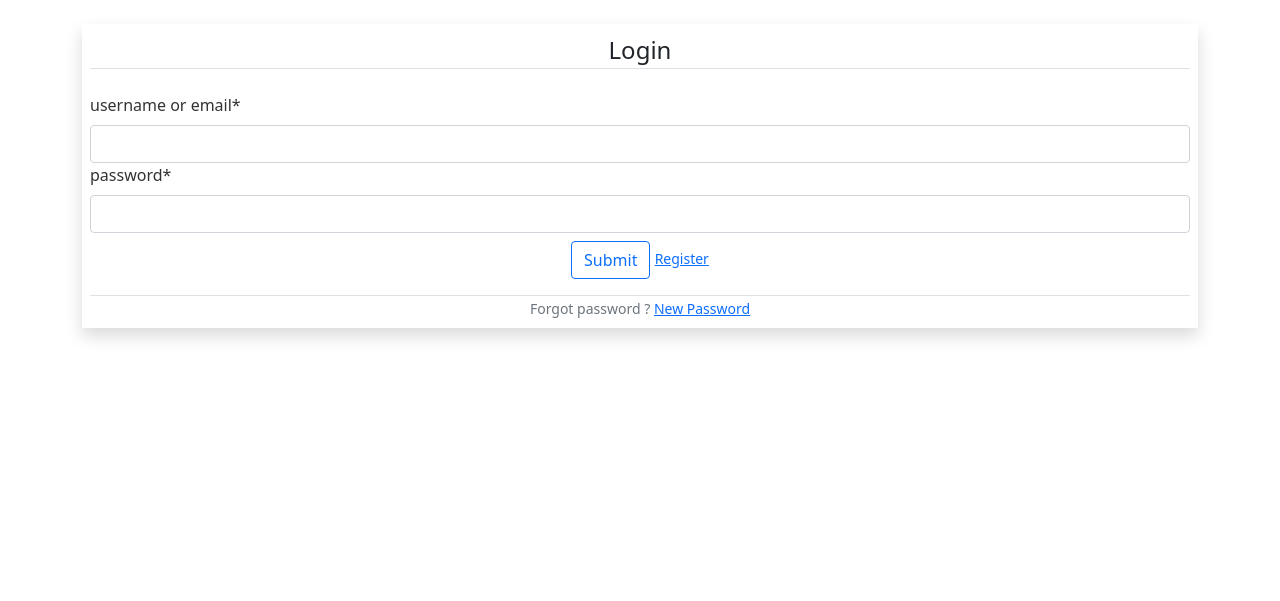
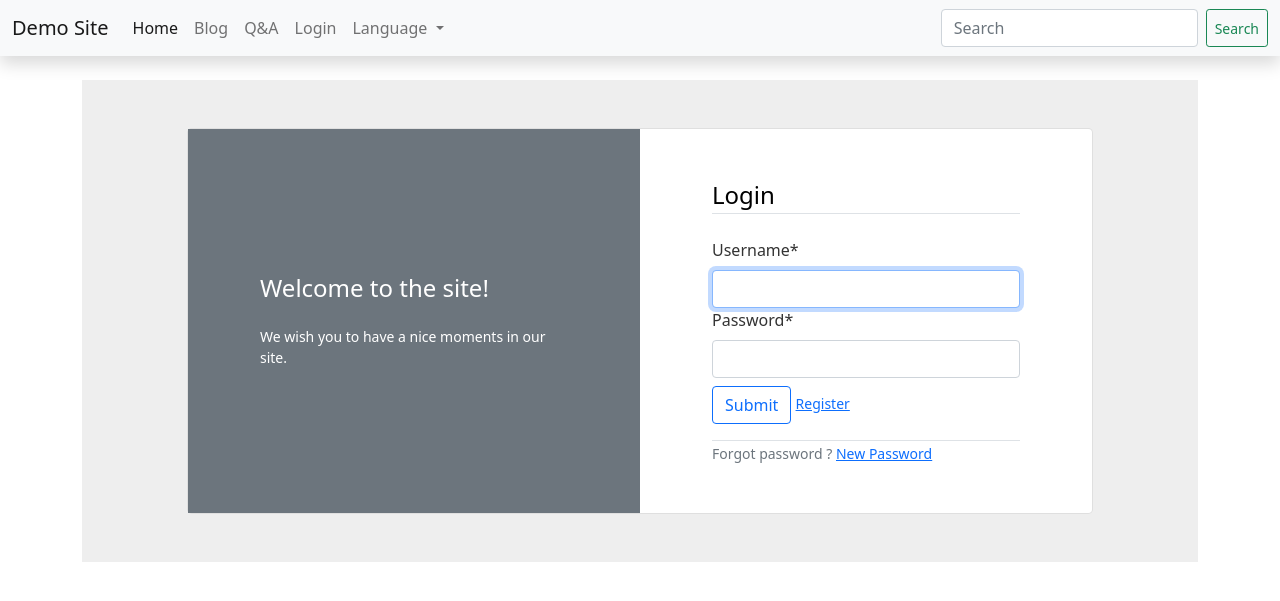
Before and after one commit to adnankaya/agency, a Django app: page /en/users/login/ in a window 1280 px wide. Shown: the top 601 px of the page. Run offline with Django 3.2, Linux system fonts and the light colour scheme; data that the repository does not hold is empty; some libraries are stand-ins or nearby versions.

Commit message:
i18n improvement and refactoring

```diff
--- /dev/null
+++ b/blog/context_processors.py
@@ -0,0 +1,5 @@
+from .models import Post
+
+
+def get_total_posts(request):
+    return {'get_total_posts': Post.published.count()}
--- a/blog/feed.py
+++ b/blog/feed.py
@@ -7,7 +7,7 @@ from .models import Post
 
 class LatestPostsFeed(Feed):
     title = 'My blog'
-    link = reverse_lazy('blog:post_list')
+    link = reverse_lazy('blog:post-list')
     description = 'New posts of my blog.'
 
     def items(self):
--- a/blog/templatetags/blog_tags.py
+++ b/blog/templatetags/blog_tags.py
@@ -6,11 +6,6 @@ from django.db.models import Count
 from ..models import Post
 
 register = template.Library()
-
-
-@register.simple_tag
-def total_posts():
-    return Post.published.count()
 
 
 @register.inclusion_tag('blog/post/latest_posts.html')
--- a/home/templates/home/index.html
+++ b/home/templates/home/index.html
@@ -2,9 +2,6 @@
 {% load i18n %}
 
 {% block home_content %}
-    <h1>
-        index page... {{ trans }} {{ msg }}
-    </h1>
 
     <h2>
         {% translate 'Hello' %}
--- a/src/settings/base.py
+++ b/src/settings/base.py
@@ -33,6 +33,7 @@ INSTALLED_APPS = [
     "crispy_bootstrap5",
 
     # my apps
+    'core',
     'blog',
     'home',
     'qanda',
@@ -66,6 +67,9 @@ TEMPLATES = [
                 'django.template.context_processors.request',
                 'django.contrib.auth.context_processors.auth',
                 'django.contrib.messages.context_processors.messages',
+
+                # internals
+                'blog.context_processors.get_total_posts',
             ],
         },
     },
--- a/templates/base.html
+++ b/templates/base.html
@@ -15,9 +15,7 @@
 </head>
 
 <body>
-    {% if user.is_authenticated %}
-        {% include 'navbar.html' %}
-    {% endif %}
+    {% include 'navbar.html' %}
 
     <div class="container mt-4">
         {% block root_content %}
--- a/templates/navbar.html
+++ b/templates/navbar.html
@@ -9,7 +9,7 @@
         <div class="collapse navbar-collapse" id="navbarSupportedContent">
             <ul class="navbar-nav me-auto mb-2 mb-lg-0">
                 <li class="nav-item">
-                    <a class="nav-link active" aria-current="page" href="/">{{_('Home')}}</a>
+                    <a class="nav-link active" aria-current="page" href="{% url 'home:index' %}">{{_('Home')}}</a>
                 </li>
                 <li class="nav-item">
                     <a class="nav-link" href="{% url 'blog:post-list' %}">{{_('Blog')}}</a>
@@ -17,6 +17,7 @@
                 <li class="nav-item">
                     <a class="nav-link" href="{% url 'qanda:qanda' %}">{{_('Q&A')}}</a>
                 </li>
+                {% if user.is_authenticated %}
                 <li class="nav-item dropdown">
                     <a class="nav-link dropdown-toggle" href="#" id="navbarDropdown" role="button"
                         data-bs-toggle="dropdown" aria-expanded="false">
@@ -31,9 +32,14 @@
                         <li><a class="dropdown-item" href="{% url 'users:logout' %}">{{_('Log Out')}}</a></li>
                     </ul>
                 </li>
+                {% else %}
+                <li class="nav-item">
+                    <a class="nav-link" href="{% url 'users:login' %}">{{_('Login')}}</a>
+                </li>
+                {% endif %}
                 <li class="nav-item dropdown">
-                    <a class="nav-link dropdown-toggle" href="#" id="navbarDropdown" role="button" data-bs-toggle="dropdown"
-                        aria-expanded="false">
+                    <a class="nav-link dropdown-toggle" href="#" id="navbarDropdown" role="button"
+                        data-bs-toggle="dropdown" aria-expanded="false">
                         {{_('Language')}}
                     </a>
                     <ul class="dropdown-menu" aria-labelledby="navbarDropdown">
@@ -43,21 +49,18 @@
 
                         {% for lang in languages %}
                         <li>
-                            <a class="dropdown-item"
-                            href='/{{ lang.code }}/{{request.get_full_path|slice:"4:"}}'
-                            {% if lang.code == LANGUAGE_CODE %} class="selected"{% endif %}
-                            >
-                            {{ lang.name_local }}
-                          </a>
+                            <a class="dropdown-item{% if lang.code == LANGUAGE_CODE %} active {% endif %}"
+                                href='/{{ lang.code }}/{{request.get_full_path|slice:"4:"}}'>
+                                {{ lang.name_local }}
+                            </a>
                         </li>
                         {% endfor %}
                     </ul>
-
                 </li>
             </ul>
             <form class="d-flex">
                 <input class="form-control me-2" type="search" placeholder="{{_('Search')}}" aria-label="Search">
-                <button class="btn btn-outline-success" type="submit">{{_('Search')}}</button>
+                <button class="btn btn-outline-success btn-sm" type="submit">{{_('Search')}}</button>
             </form>
         </div>
     </div>
--- a/users/forms.py
+++ b/users/forms.py
@@ -2,37 +2,26 @@ from django import forms
 from django.db.models import Q
 from django.contrib.auth.models import User
 from django.utils.translation import gettext as _
-from django.contrib.auth.forms import (UserCreationForm,)
+from django.contrib.auth.forms import (UserCreationForm, AuthenticationForm)
 
 
-class CustomUserLoginForm(forms.Form):
-    query = forms.CharField(label=_('username or email'))
-    password = forms.CharField(label=_('password'), widget=forms.PasswordInput)
+class CustomUserLoginForm(AuthenticationForm):
+    class Meta:
+        model = User
+        fields = ('username', 'password')
 
-    def clean(self, *args, **kwargs):
-        query = self.cleaned_data.get('query')
-        password = self.cleaned_data.get('password')
-
-        user_qs_final = User.objects.filter(
-            Q(username__iexact=query) |
-            Q(email__iexact=query)
-        ).distinct()
-
-        if not user_qs_final.exists() and user_qs_final.count != 1:
-            raise forms.ValidationError(_('User not exist!'))
-        user_obj = user_qs_final.first()
-        if not user_obj.check_password(password):
-            raise forms.ValidationError(_('username or password is wrong!'))
-        self.cleaned_data["user_obj"] = user_obj
-        return super(CustomUserLoginForm, self).clean(*args, **kwargs)
 
 
 class CustomUserCreationForm(UserCreationForm):
     email = forms.EmailField(
-        required=True, label=_("Email"),
+        required=True,
         widget=forms.EmailInput(attrs={'autocomplete': 'email'}),
-        help_text=_("Enter your email.")
     )
+
+    def __init__(self, *args, **kwargs):
+        super().__init__(*args, **kwargs)
+        self.fields['email'].label = _("Email")
+        self.fields['email'].help_text = _('Enter your email.')
 
     class Meta:
         model = User
--- a/users/templates/users/login.html
+++ b/users/templates/users/login.html
@@ -3,8 +3,35 @@
 {% load i18n %}
 {% load crispy_forms_tags %}
 {% block root_content %}
+<section class="h-100" style="background-color: #eee;">
+    <div class="container py-5 h-100">
+        <div class="row d-flex justify-content-center align-items-center h-100">
+            <div class="col-xl-10">
+                <div class="card rounded-3 text-black">
+                    <div class="row g-0">
+                        <div class="col-lg-6 d-flex align-items-center bg-secondary">
+                            <div class="text-white px-3 py-4 p-md-5 mx-md-4">
+                                {% if website %}
+                                <h4 class="mb-4">{{ website.attributes.motto.title }}</h4>
+                                <p class="small mb-0">
+                                    {{ website.attributes.motto.description }}
+                                </p>
+                                {% else %}
+                                <h4 class="mb-4">{{_('Welcome to the site!')}}</h4>
+                                <p class="small mb-0">
+                                    {{_('We wish you to have a nice moments in our site.')}}
+                                </p>
+                                {% endif %}
+                            </div>
+                        </div>
+                        <div class="col-lg-6">
+                            <div class="card-body p-md-5 mx-md-4">
                                 <div class="text-center">
-    <div class="shadow p-2">
+                                    {% if website %}
+                                    <img src="{{website.logo}}" style="width: 185px;" alt="logo">
+                                    <h4 class="mt-1 mb-5 pb-1">{{ website.name }}</h4>
+                                    {% endif %}
+                                </div>
                                 <form method="POST">
                                     {% csrf_token %}
                                     <fieldset class="form-group">
@@ -14,16 +41,25 @@
                                     <div class="form-group my-2">
                                         <button class="btn btn-outline-primary" type="submit">{{_('Submit')}}</button>
                                         <small class="text-muted">
-                    <a class="ml-2 disabled" href="{% url 'users:register' %}">{{_('Register')}}</a>
+                                            <a class="ml-2 disabled"
+                                                href="{% url 'users:register' %}">{{_('Register')}}</a>
                                         </small>
                                     </div>
                                 </form>
                                 <div class="border-top mt-3">
                                     <small class="text-muted">
-                {{_('Forgot password ?')}} <a class="ml-2 disabled" href="{% url 'users:reset-password' %}">{{_('New Password')}}</a>
+                                        {{_('Forgot password ?')}} <a class="ml-2 disabled"
+                                            href="{% url 'users:reset-password' %}">{{_('New Password')}}</a>
                                     </small>
+                                </div>
+
                             </div>
                         </div>
                     </div>
+                </div>
+            </div>
+        </div>
+    </div>
+</section>
 
 {% endblock %}
--- a/users/views.py
+++ b/users/views.py
@@ -3,11 +3,13 @@ from django.shortcuts import render, redirect
 from django.contrib.admin.views.decorators import staff_member_required
 from django.conf import settings
 from django.contrib import messages
-from django.contrib.auth import login, logout
+from django.contrib.auth import login, logout, authenticate
 from django.utils.translation import gettext as _
 from django.views.generic.edit import View
+from django.contrib.auth.models import User
 # internals
 from .forms import CustomUserLoginForm, CustomUserCreationForm
+from core.models import Website
 
 
 def register_view(request):
@@ -20,7 +22,8 @@ def register_view(request):
             messages.success(request, msg)
             return redirect('users:login')
     context = {
-        'form': form
+        'form': form,
+        'website': Website.objects.first()
     }
     return render(request, 'users/register.html', context)
 
@@ -28,12 +31,18 @@ def register_view(request):
 def login_view(request):
     if request.user.is_authenticated:
         return redirect("/")
-    form = CustomUserLoginForm(request.POST or None)
+    form = CustomUserLoginForm(data=request.POST or None)
     if form.is_valid():
-        user_obj = form.cleaned_data.get("user_obj")
-        login(request, user_obj)
+        username = form.cleaned_data.get("username")
+        raw_pass = form.cleaned_data.get("password")
+        user = user = authenticate(request, username=username, password=raw_pass)
+        login(request, user)
         return redirect("/")
-    return render(request, "users/login.html", {"form": form})
+    context = {
+        'form': form,
+        'website': Website.objects.first()
+    }
+    return render(request, "users/login.html", context)
 
 
 def reset_password(request):
```
Also changed, not shown: blog/templates/blog/base.html (+19 -7 lines), blog/templates/blog/post/detail.html (+5 -2 lines), blog/templates/blog/post/list.html (+5 -6 lines), core/models.py (+13 -0 lines), home/views.py (+1 -16 lines), users/templates/users/register.html (+36 -2 lines), locale/en/LC_MESSAGES/django.po, locale/tr/LC_MESSAGES/django.po. Lines whose indentation alone changed are shown as unchanged.
